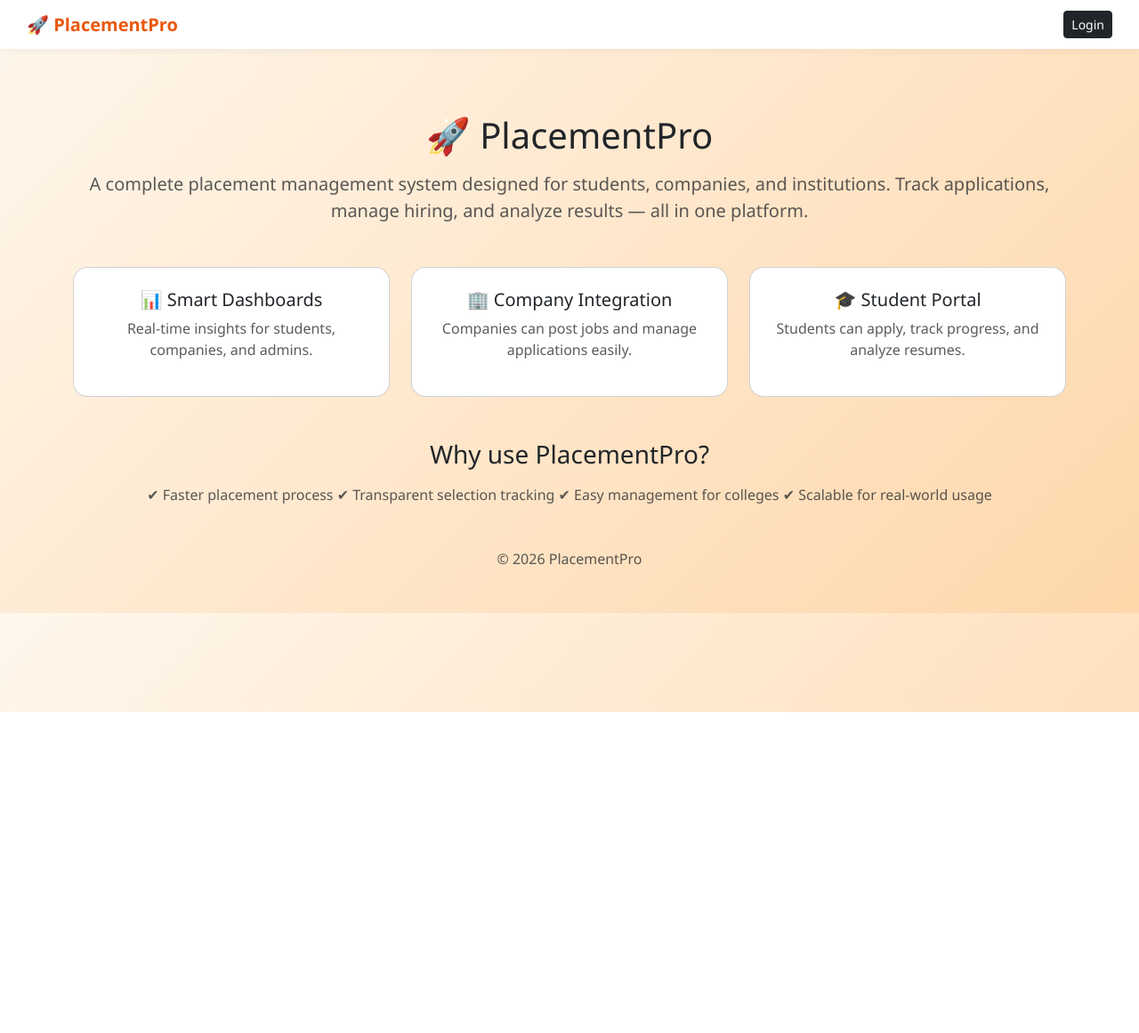
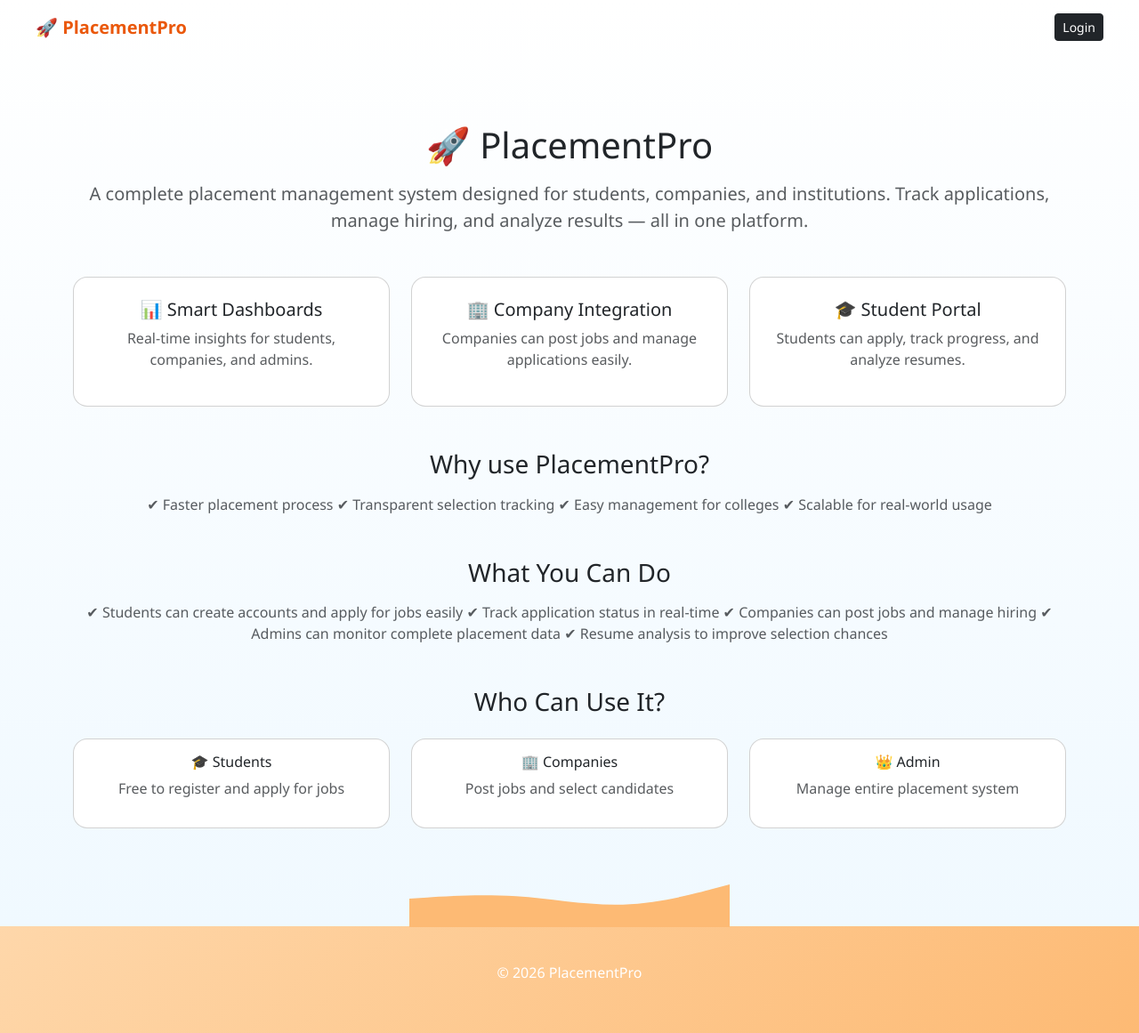
Before and after one commit to AI-Himanshu07/placementpro, a Django app: page / in a window 1280 px wide. Shown: the whole page at 89% size. Before the commit the page ends 800 px from the top, so only its background shows below. Run offline with Django 5.2, Linux system fonts and the light colour scheme.

Commit message:
fixing and updating

```diff
--- a/templates/base.html
+++ b/templates/base.html
@@ -11,7 +11,35 @@
 body {
     margin: 0;
     font-family: 'Segoe UI', sans-serif;
-    background: linear-gradient(135deg, #fff7ed, #fed7aa);
+    background: white;
+}
+
+/* TOP WHITE AREA */
+.top-section {
+    background: linear-gradient(to bottom, #ffffff, #f0f9ff);
+    padding-bottom: 80px;
+    position: relative;
+}
+
+/* WAVE */
+.wave {
+    position: absolute;
+    bottom: -1px;
+    width: 100%;
+    overflow: hidden;
+    line-height: 0;
+}
+
+.wave svg {
+    display: block;
+    width: 100%;
+    height: 80px;
+}
+
+/* BOTTOM ORANGE AREA */
+.bottom-section {
+    background: linear-gradient(135deg, #fed7aa, #fdba74);
+    padding: 40px 0;
 }
 
 /* NAVBAR */
@@ -19,9 +47,8 @@ body {
     display: flex;
     justify-content: space-between;
     align-items: center;
-    padding: 12px 30px;
-    background: white;
-    box-shadow: 0 2px 10px rgba(0,0,0,0.05);
+    padding: 15px 40px;
+    background: transparent;
 }
 
 .logo {
@@ -37,9 +64,8 @@ body {
     gap: 10px;
 }
 
-/* ROLE BADGE */
 .role-badge {
-    background: #ea580c;
+    background: #fb923c;
     color: white;
     padding: 5px 10px;
     border-radius: 8px;
@@ -48,7 +74,7 @@ body {
 
 /* CONTENT */
 .content {
-    padding: 25px;
+    padding: 30px;
 }
 
 /* MENU */
@@ -72,7 +98,7 @@ body {
 
 .menu-card:hover {
     transform: translateY(-5px);
-    background: #ea580c;
+    background: #fb923c;
     color: white;
 }
 
@@ -84,13 +110,15 @@ body {
 
 .card:hover {
     transform: translateY(-6px);
-    box-shadow: 0 12px 30px rgba(0,0,0,0.15);
+    box-shadow: 0 12px 30px rgba(0,0,0,0.1);
 }
 
 </style>
 </head>
 
 <body>
+
+<div class="top-section">
 
 <!-- NAVBAR -->
 <div class="topbar">
@@ -152,5 +180,21 @@ body {
 
 </div>
 
+<!-- 🌊 WAVE -->
+<div class="wave">
+<svg viewBox="0 0 1440 320">
+<path fill="#fdba74"
+d="M0,192L80,186.7C160,181,320,171,480,181.3C640,192,800,224,960,218.7C1120,213,1280,171,1360,149.3L1440,128V320H0Z">
+</path>
+</svg>
+</div>
+
+</div>
+
+<!-- ORANGE FOOTER -->
+<div class="bottom-section text-center">
+<p class="text-white">© 2026 PlacementPro</p>
+</div>
+
 </body>
 </html>
--- a/templates/home.html
+++ b/templates/home.html
@@ -14,7 +14,6 @@ Track applications, manage hiring, and analyze results — all in one platform.
 
 <!-- DETAILS -->
 <div class="container mt-5">
-
 <div class="row text-center g-4">
 
 <div class="col-md-4">
@@ -45,10 +44,9 @@ Students can apply, track progress, and analyze resumes.
 </div>
 
 </div>
-
 </div>
 
-<!-- EXTRA -->
+<!-- WHY -->
 <div class="container mt-5 text-center">
 
 <h3>Why use PlacementPro?</h3>
@@ -62,9 +60,51 @@ Students can apply, track progress, and analyze resumes.
 
 </div>
 
-<!-- FOOTER -->
-<div class="container text-center mt-5 mb-4">
-<p class="text-muted">© 2026 PlacementPro</p>
+<!-- FEATURES -->
+<div class="container mt-5 text-center">
+
+<h3>What You Can Do</h3>
+
+<p class="text-muted mt-3">
+✔ Students can create accounts and apply for jobs easily
+✔ Track application status in real-time
+✔ Companies can post jobs and manage hiring
+✔ Admins can monitor complete placement data
+✔ Resume analysis to improve selection chances
+</p>
+
+</div>
+
+<!-- USERS -->
+<div class="container mt-5 text-center">
+
+<h3>Who Can Use It?</h3>
+
+<div class="row mt-4">
+
+<div class="col-md-4">
+<div class="card p-3">
+<h6>🎓 Students</h6>
+<p class="text-muted">Free to register and apply for jobs</p>
+</div>
+</div>
+
+<div class="col-md-4">
+<div class="card p-3">
+<h6>🏢 Companies</h6>
+<p class="text-muted">Post jobs and select candidates</p>
+</div>
+</div>
+
+<div class="col-md-4">
+<div class="card p-3">
+<h6>👑 Admin</h6>
+<p class="text-muted">Manage entire placement system</p>
+</div>
+</div>
+
+</div>
+
 </div>
 
 {% endblock %}
```
Also changed, not shown: templates/login.html (+5 -10 lines).
